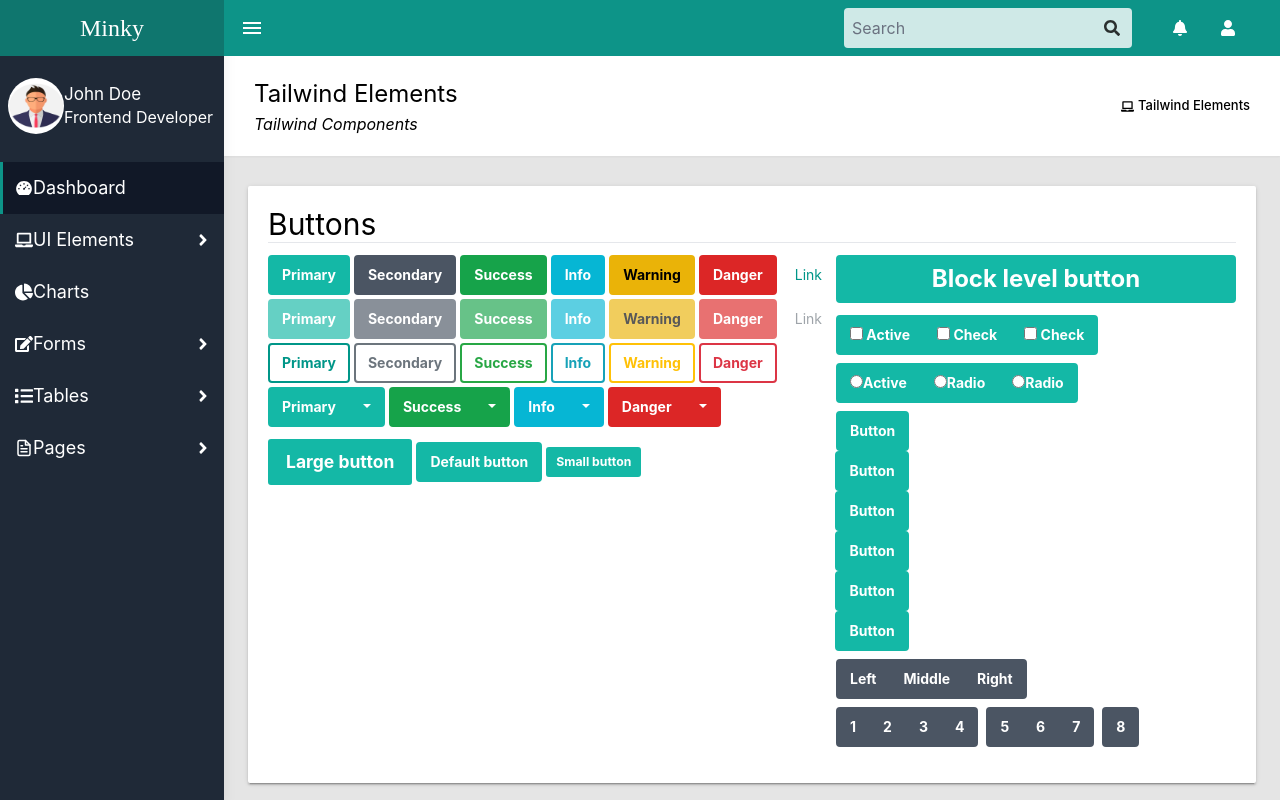
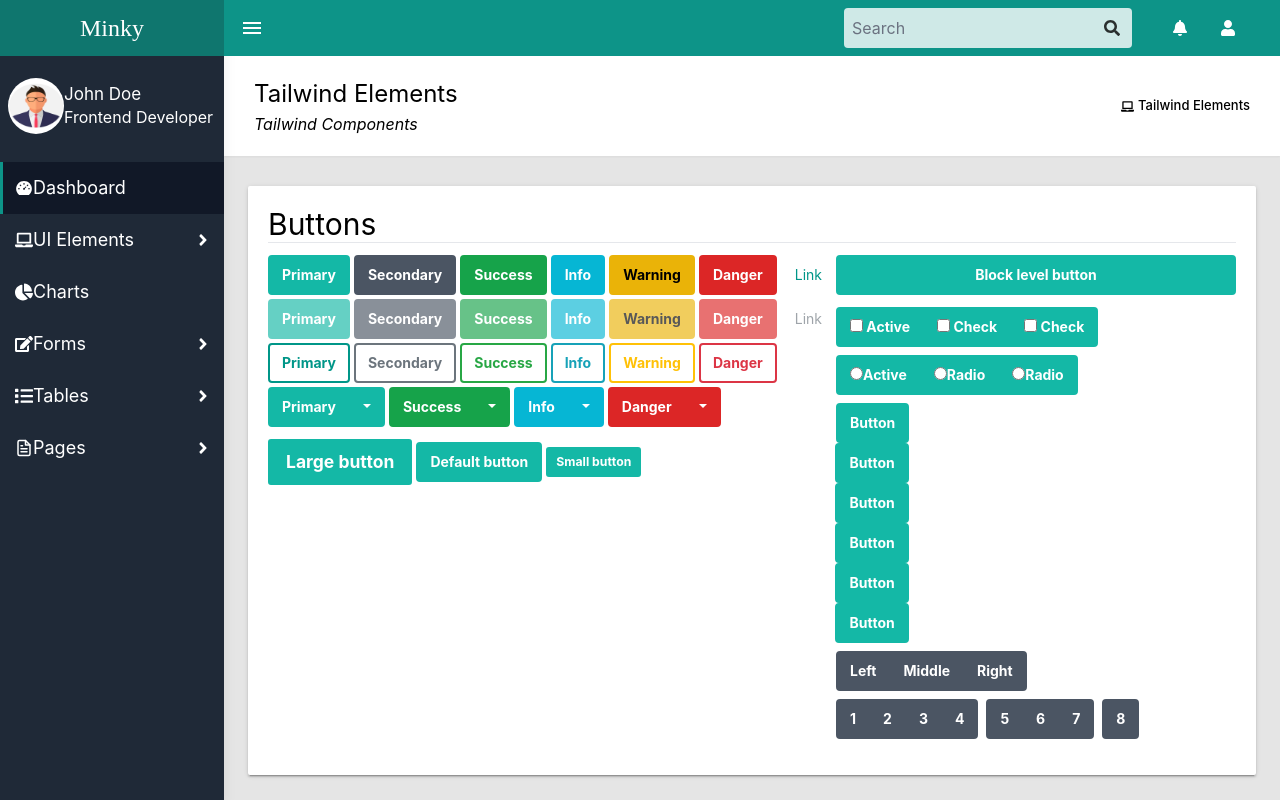
Before and after one commit to bipon68/minky-admin, a React (Create React App) app in the folder minky-admin-reactjs/: page /tailwindElements in a window 1280 px wide. Shown: the top 800 px of the page. Built offline with nearby package versions, Linux system fonts and the light colour scheme.

Commit message:
main css update

```diff
--- a/minky-admin-reactjs/src/pages/UIElements/TailwindElements/TailwindEleBtn.jsx
+++ b/minky-admin-reactjs/src/pages/UIElements/TailwindElements/TailwindEleBtn.jsx
@@ -204,11 +204,8 @@
           </div>
           <div className=" w-full">
             <div class=" grid gap-2">
-              <p class="bs-component pb-1">
-                <button
-                  class="btn btn-primary text-2xl btn-block"
-                  type="button"
-                >
+              <p class="bs-component text-4xl pb-1">
+                <button class="btn btn-primary  btn-block " type="button">
                   Block level button
                 </button>
               </p>
```
Also changed, not shown: 1 other file (tests, documents, lock files or other folders).
